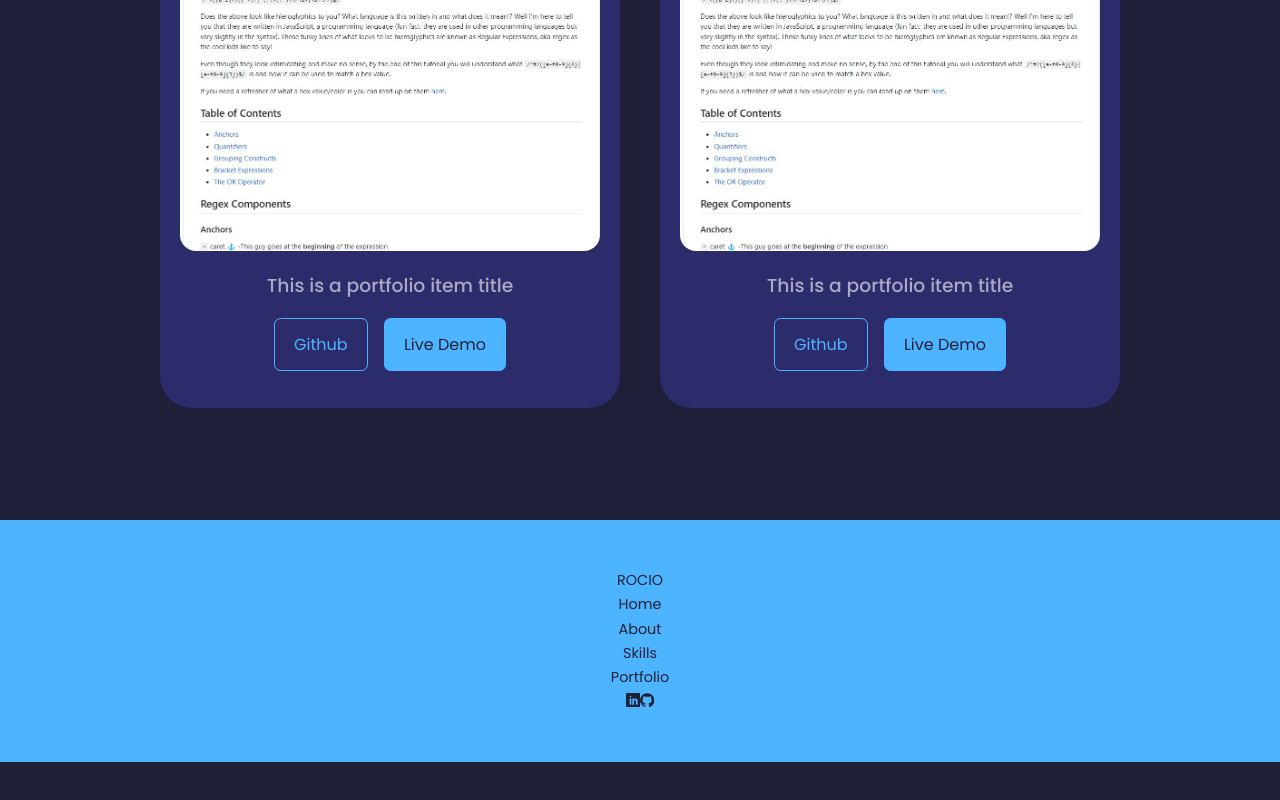
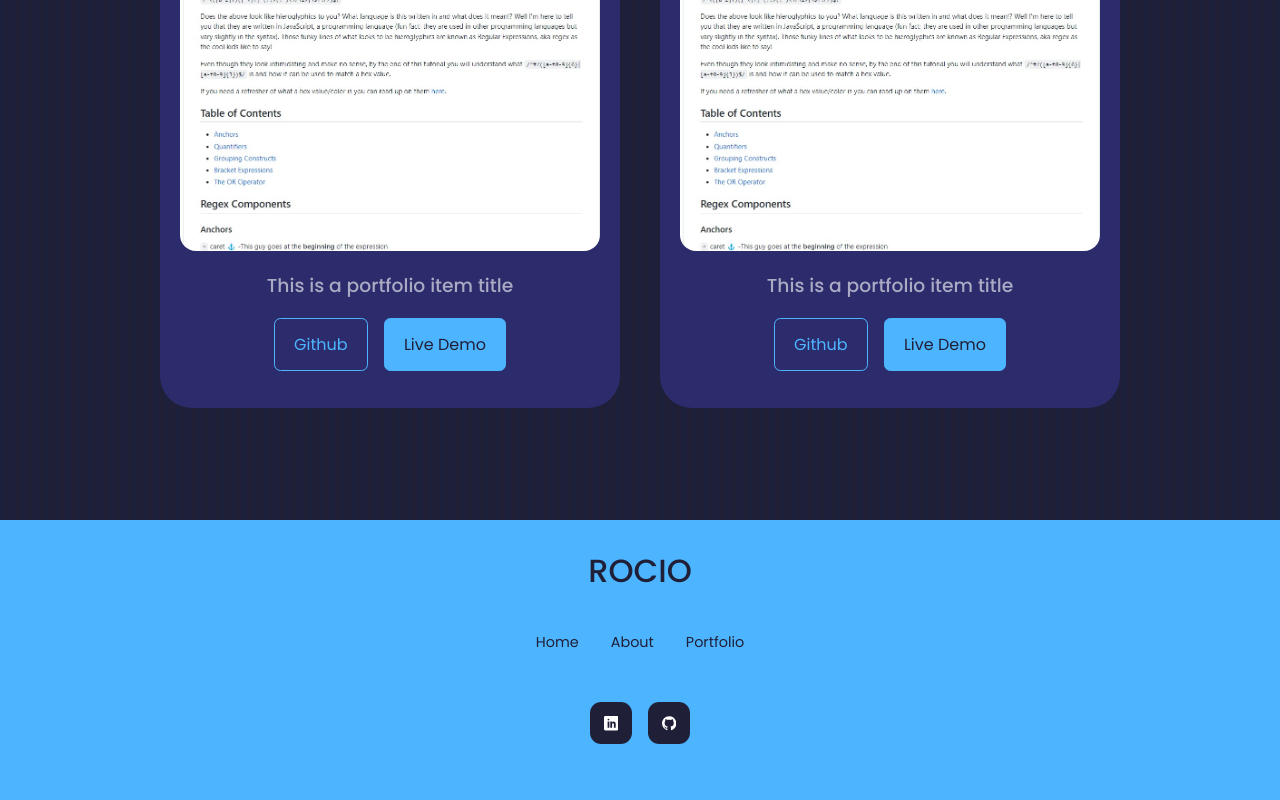
Before and after one commit to Ro-Galvan/professional-react-portfolio, a React (Create React App) app: page / in a window 1280 px wide. Shown: the part 2357-3157 px from the top of the page. Before the commit the page ends 3119 px from the top, so only its background shows below. Built offline with nearby package versions, Linux system fonts and the light colour scheme.

Commit message:
styled the footer

```diff
--- a/src/components/footer/Footer.jsx
+++ b/src/components/footer/Footer.jsx
@@ -10,7 +10,6 @@
       <ul className='permalinks'>
         <li><a href="/#">Home</a></li>
         <li><a href="#about">About</a></li>
-        <li><a href="#skills">Skills</a></li>
         <li><a href="#portfolio">Portfolio</a></li>
       </ul>
 
--- a/src/components/footer/footer.css
+++ b/src/components/footer/footer.css
@@ -1,7 +1,6 @@
 footer {
-/* background-color: blueviolet; */
 background: var(--color-primary);
-padding: 3rem 0;
+padding: 1.5rem 0;
 text-align: center;
 font-size: 0.9rem;
 margin-top: 7rem;
@@ -10,3 +9,45 @@
 footer a {
   color: var(--color-bg);
 }
+
+.footer__logo {
+  font-size: 2rem;
+  font-weight: 500;
+  margin-bottom: 2rem;
+  display:inline-block
+}
+
+.permalinks {
+  display: flex;
+  flex-wrap: wrap;
+  justify-content: center;
+  gap: 2rem;
+  margin: 0 auto 3rem;
+}
+
+.footer__socials {
+  display: flex;
+  justify-content: center;
+  gap: 1rem;
+  margin-bottom: 4rem;
+}
+
+.footer__socials a {
+  background-color: var(--color-bg);
+  color: var(--color-white);
+  padding: 0.8rem;
+  border-radius: 0.7rem;
+  display: flex;
+  border: 1px solid transparent;
+}
+
+.footer__socials a:hover {
+  background: transparent;
+  color: var(--color-bg);
+  border-color: var(--color-bg);
+}
+
+.footer__copyright {
+  margin-bottom: 4rem;
+  color: var(--color-bg);
+}
```
